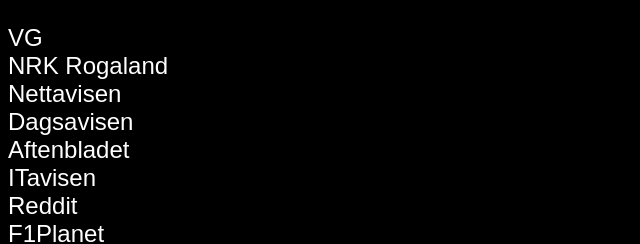
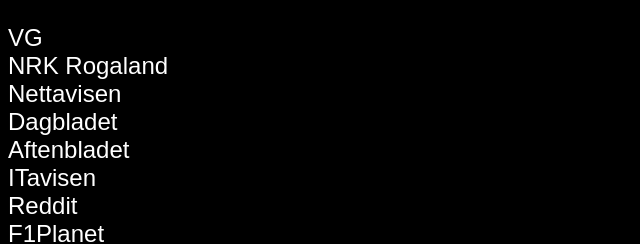
Before and after one commit to Bengelsen/Bengelsen.github.io, a plain HTML site: page index.htm in a window 1280 px wide. Shown: the top 244 px of the page, 0-640 px from the left. Drawn offline with Linux system fonts and the light colour scheme.

Commit message:
Update index.htm

```diff
--- a/index.htm
+++ b/index.htm
@@ -16,7 +16,7 @@
 <a href="http://www.vg.no/">VG</a><br>
 <a href="http://www.nrk.no/rogaland/">NRK Rogaland</a><br>
 <a href="http://www.nettavisen.no/">Nettavisen</a><br>
-<a href="http://www.dagsavisen.no/">Dagsavisen</a><br>
+<a href="http://www.db.no/">Dagbladet</a><br>
 <a href="http://www.aftenbladet.no/">Aftenbladet</a><br>
 <a href="https://itavisen.no/">ITavisen</a><br>
 <a href="http://www.reddit.com/top/">Reddit</a><br>
```
